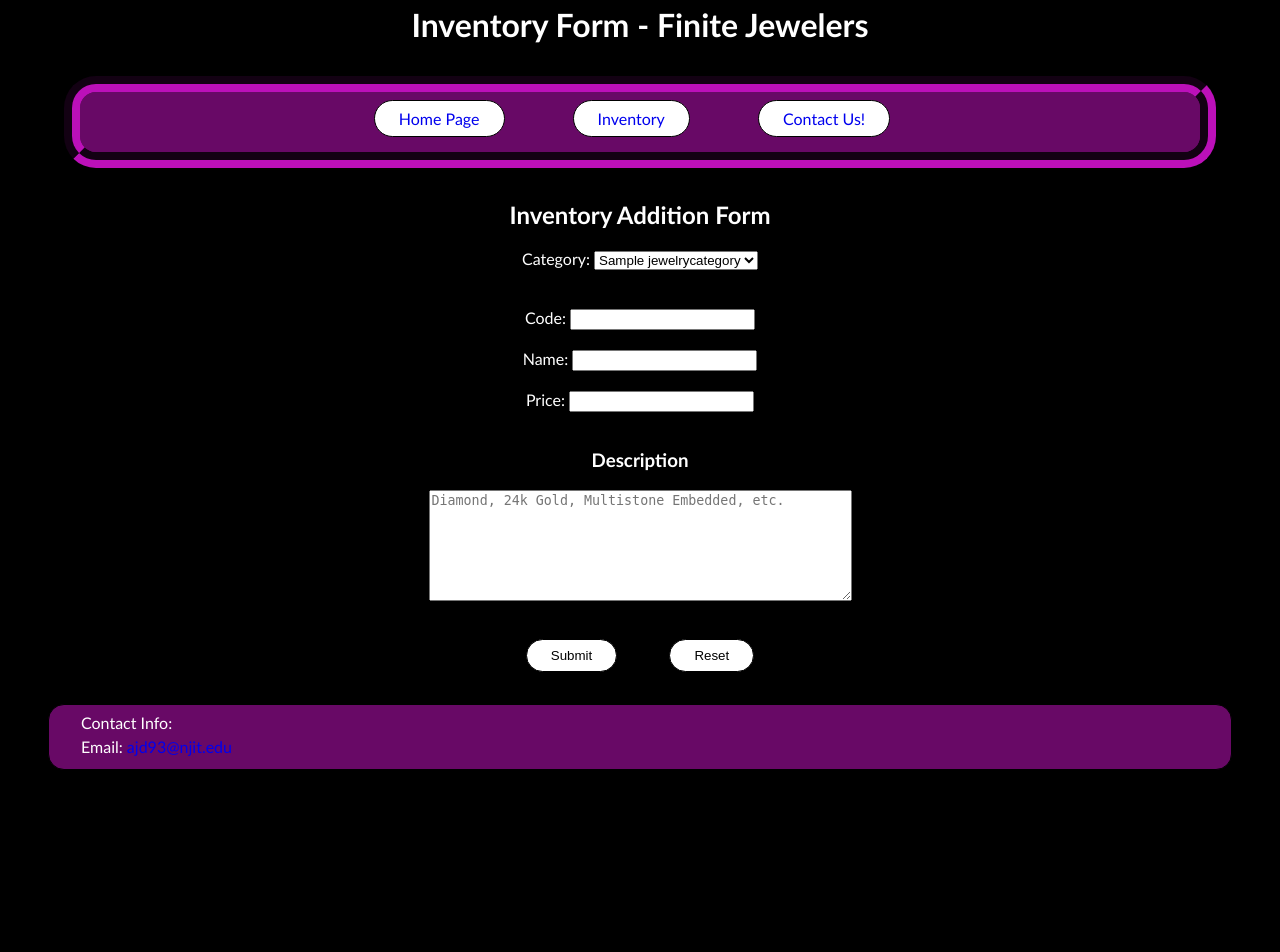
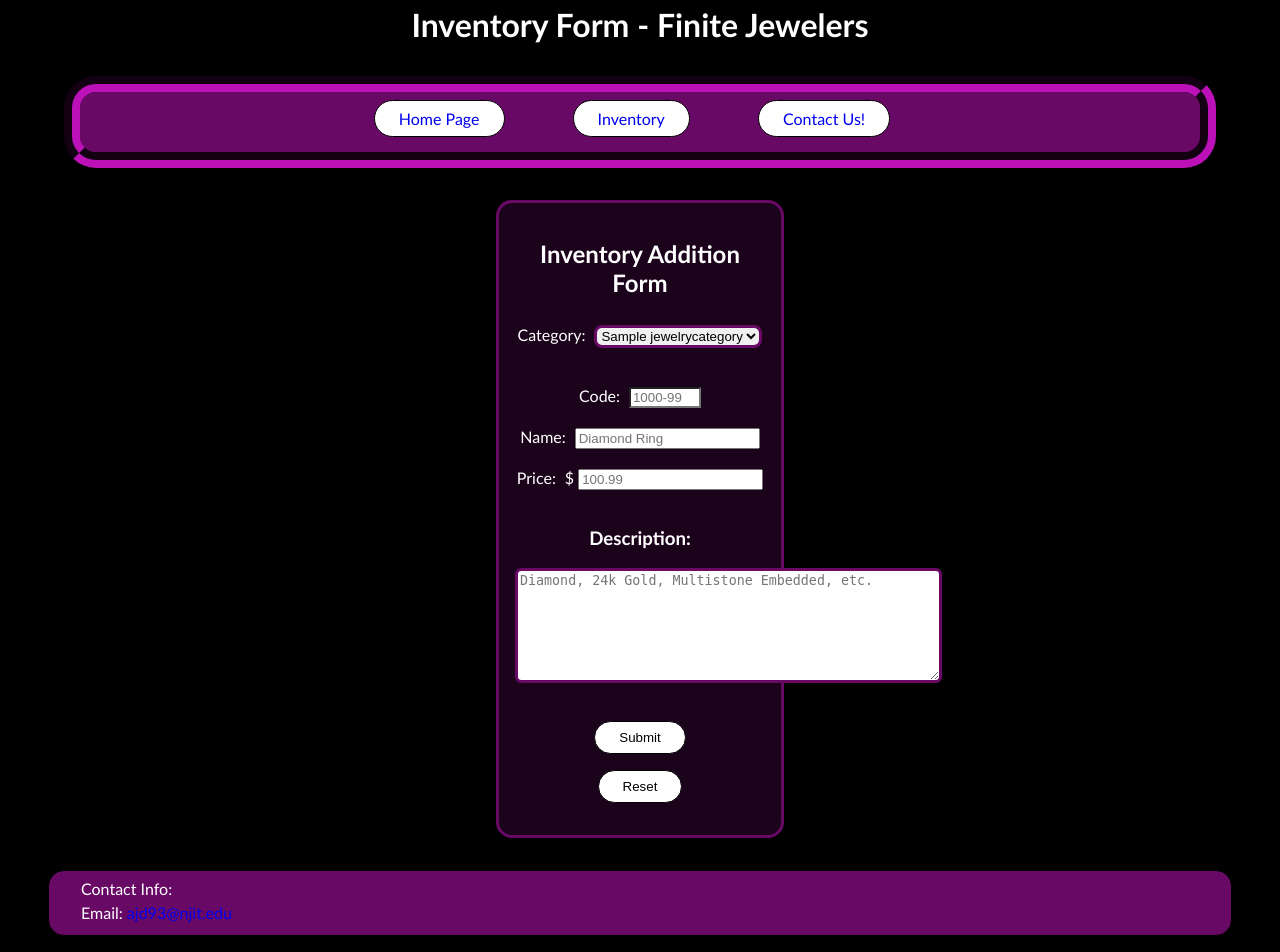
Before and after one commit to Xylosis/IT202, a PHP site: page /Phase3/create.php in a window 1280 px wide. Shown: the part 351-1303 px from the top of the page. Before the commit the page ends 1121 px from the top, so only its background shows below. Run offline with PHP 8.4, Linux system fonts and the light colour scheme; tables that the repository leaves empty hold one stand-in row (values such as "Sample post"); data that the repository does not hold is empty.

Commit message:
Complete Create Page

```diff
--- a/Jewelry_Store/Phase2/show.php
+++ b/Jewelry_Store/Phase2/show.php
@@ -92,7 +92,7 @@ $statement3->closeCursor();
                 <td class = "jDisplay" id="jCode"><?php echo $product['jewelryCode']; ?></td>
                 <td class = "jDisplay" id="jName"><?php echo $product['jewelryName']; ?></td>
                 <td class = "jDisplay" id="jDescription"><?php echo $product['description']; ?></td>
-                <td class = "jDisplay" id="jPrice"><?php echo $product['price']; ?></td>
+                <td class = "jDisplay" id="jPrice"><?php echo $product['price'] . ' USD'; ?></td>
                 <td class = "jDisplay" id="jDate" class="right"><?php echo $product['dateAdded']; ?>
                 </td>
             </tr>
--- a/Jewelry_Store/Phase3/create.php
+++ b/Jewelry_Store/Phase3/create.php
@@ -1,13 +1,21 @@
 <?php
+
+    //Name: Andrew Dickman
+    //Date: 3/22/23
+    //IT202 - 004
+    //Phase 3 - Create Page
+
     require_once('../Phase2/database.php');
-
+    //Grabbing all categories from database for drop down menu.
     $query = 'SELECT * FROM jewelrycategories ORDER BY jewelryCategoryID';
     $statement = $db->prepare($query);
     $statement->execute();
 
     $categories = $statement->fetchAll();
     $statement->closeCursor();
-
+    //Declaring variables for name and description.
+    if(!isset($name) ) { $name = ''; }
+    if(!isset($descr) ) { $descr = ''; }
 ?>
 
 
@@ -18,7 +26,11 @@
     <meta http-equiv="X-UA-Compatible" content="IE=edge">
     <meta name="viewport" content="width=device-width, initial-scale=1.0">
     <meta name="author" content="Andrew Dickman">
-    <meta name="description" content="Jewler Website IT202 Unit 3">
+    <meta name="description" content="Jewler Website IT202 Phase 3 - Create Page">
+    <meta name="date" content="3/22/2023">
+    <meta name="coursename & section" content="IT202 - 004">
+    <meta name="Assignment name" content="Jewelry store phase 3">
+    <meta name="email" content="ajd93@njit.edu">
     <title>Inventory Form - Finite Jewlers</title>
     <link rel="icon" href="../images/broken infinity.jpg">
     <link rel="stylesheet" href="../Phase2/show.css">
@@ -31,7 +43,7 @@
             <img src="../images/broken infinity.jpg" alt="logo">
         </figure>
         <h1>Inventory Form - Finite Jewelers</h1>
-        <nav>
+        <nav> <!-- Nav bar to other pages -->
             <ul id = "links">
                 <li id="formlinkli"> <a href="../home.php"> Home Page </a> </li>
                 <li> <a href="../Phase2/show.php"> Inventory </a> </li>
@@ -39,34 +51,35 @@
             </ul>
         </nav>
     </header>
-    <main> <!-- A LOT of printing -->
+    <main> <!-- Displays the form -->
+    <section id="addForm">
     <h2>Inventory Addition Form</h2>
-    <?php if(!empty($error_message)) { ?> <p id="errormsg">ERROR: <?php echo htmlspecialchars($error_message); ?></p>  <?php } ?>
+    <?php if(!empty($error)) { ?> <p id="errormsg">ERROR: <?php echo htmlspecialchars($error); ?></p>  <?php } ?> <!-- Displays error msg -->
     <form action="add_jewelery.php" method="Post">
-        <div id="addForm">
-        <label for="category_id">Category:</label>
-        <select name="category_id" id="category_id">
+        <label for="category_id" class="addformlbl" >Category:</label>
+        <select name="category_id" id="category_id"> <!-- Displays drop down menu -->
             <?php foreach ($categories as $category) : ?>
-                <option value=" <?php echo $category['jewelryCategoryID'] ?> ">
+                <option id="dropdownop" value=" <?php echo $category['jewelryCategoryID'] ?> ">
                     <?php echo $category['jewelryCategoryName']; ?>
                 </option>
             <?php endforeach; ?>
         </select> <br> <br><br>
-        <label for="Code">Code: </label>
-        <input type="text" name="code" required> <br><br>
-        <label for="Name">Name: </label>
-        <input type="text" name="name" required> <br><br>
-        <label for="List Price">Price: </label>
-        <input type="text" name="price" required> <br><br>
-        <h3>Description</h3>
+        <label for="Code" class="addformlbl">Code: </label>
+        <input style="-webkit-appearance: none; -moz-appearance: textfield; margin: 0;" type="number" min="1000" max="9999" name="code" class="txtinputform" placeholder="1000-9999" required> <br><br>
+        <label for="Name" class="addformlbl">Name: </label>
+        <input type="text" name="name" class="txtinputform" placeholder="Diamond Ring" required> <br><br>
+        <label for="List Price" class="addformlbl">Price: </label>
+        $ <input type="number" step="0.01" min="1.00" name="price" class="txtinputform" placeholder="100.99" required> <br><br>
+        <h3>Description:</h3>
         <label>
-            <textarea cols="50"  rows="7" name="description" placeholder="Diamond, 24k Gold, Multistone Embedded, etc." value="<?php echo htmlspecialchars($comments);?>"></textarea>
+            <textarea cols="50"  rows="7" name="description" placeholder="Diamond, 24k Gold, Multistone Embedded, etc." value="<?php echo htmlspecialchars($descr);?>"></textarea>
         </label>
         <br><br>
         <input type="Submit" class="formbuttons" value="Submit">
         <button type="reset" class="formbuttons">Reset</button>
-        </div>
+
     </form>
+    </section>
     </main>
     <footer>
         <p>Contact Info:</p>
--- a/Jewelry_Store/Phase3/goto.php
+++ /dev/null
@@ -1,4 +0,0 @@
-<?php
-header("Location: ../Phase2/show.php?category_id=3");
-exit();
-?>
--- a/Jewelry_Store/Phase3/phase3.css
+++ b/Jewelry_Store/Phase3/phase3.css
@@ -0,0 +1,52 @@
+/*Name: Andrew Dickman
+Date: 3/22/23
+IT202 - 004
+Phase 3 - Create Page
+*/
+
+#addForm{
+    text-align: center;
+    background-color: rgb(28, 3, 28);
+    border: rgb(104, 9, 102) solid;
+    border-radius:1rem;
+    padding:1rem 1rem 2rem 1rem;
+    margin:0 30rem;
+  }
+
+  .addformlbl {
+    margin-right: 0.3rem ;
+  }
+
+  #addForm h2 {
+    padding-bottom: .5rem;
+  }
+
+  #category_id {
+    background-color: rgb(240,240,240);
+    border: rgb(104, 9, 102) solid;
+    border-radius:.5rem;
+  }
+
+  #dropdownop{
+    background-color: rgb(240,240,240);
+  }
+
+  #txtinputform {
+    background-color: rgb(240,240,240);
+  }
+
+  #txtinputform {
+    background-color: rgb(240,240,240);
+    border: rgb(104, 9, 102) solid;
+    border-radius:.35rem;
+  }
+
+  #addForm textarea {
+      border: rgb(104, 9, 102) solid;
+      border-radius: .4rem;
+  }
+
+  #errormsg {
+    margin: 1rem auto;
+    line-height: 2rem;
+  }
```
Also changed, not shown: Jewelry_Store/Phase3/add_jewelery.php (+63 -8 lines).
